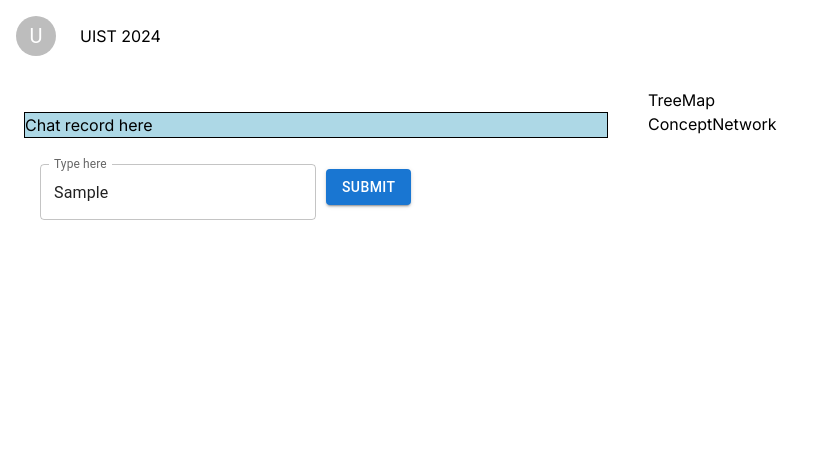
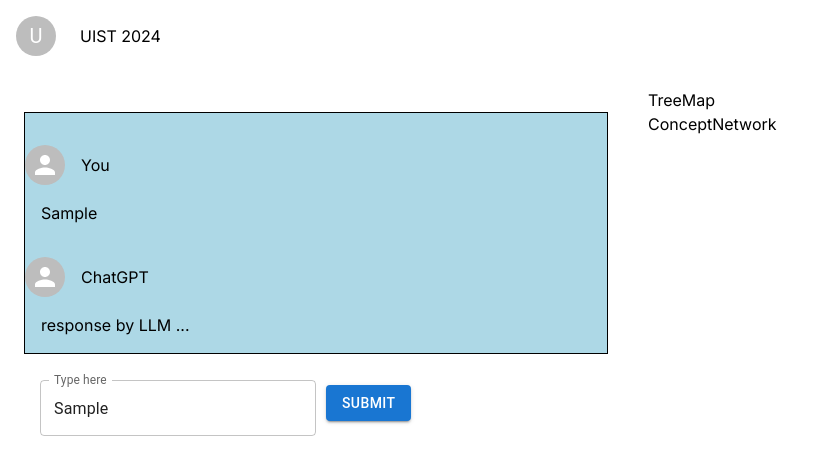
Before and after one commit to kenglwo/UIST2024, a Next.js app in the folder frontend/app/: page /interface in a window 1280 px wide. Both pictures are taken after typing "Sample" into the empty fields and a click on the button "SUBMIT". Shown: the top 474 px of the page, without its empty margins (0-824 px from the left). Built offline with nearby package versions, Linux system fonts and the light colour scheme.

Commit message:
:sparkles: show conversation flow

```diff
--- a/frontend/app/app/interface/components/ChatRecord.tsx
+++ b/frontend/app/app/interface/components/ChatRecord.tsx
@@ -1,10 +1,13 @@
 import React, { useState, useEffect } from "react";
 import Box from "@mui/material/Box";
+import Avatar from "@mui/material/Avatar";
+import Stack from "@mui/material/Stack";
 import TextField from "@mui/material/TextField";
 import Button from "@mui/material/Button";
 import { UserInfo, ConversationData } from "../types";
 
 import styles from "../styles.module.css";
+import { clear } from "console";
 
 interface Props {
   userInfo: UserInfo | null;
@@ -12,18 +15,71 @@ interface Props {
 
 export default function ChatRecord(props: Props) {
   const [userInputPrompt, setUserInputPrompt] = useState<string>("");
+  const [conversationData, setConversationData] = useState<ConversationData[]>(
+    [],
+  );
 
   const onChangeTextField = (inputText: string) => {
     setUserInputPrompt(inputText);
   };
 
   const onSubmit = () => {
+    if (props.userInfo === null) return;
+    const newConversationDataUser: ConversationData = {
+      userId: props.userInfo.userId,
+      role: "user",
+      content: userInputPrompt,
+    };
+    // setConversationData([...conversationData, newConversationDataUser]);
     // TODO: sent userInputPrompt to ChatGPT
+    //
+    //
+    // TODO: set response by LLM
+    const newConversationDataLLM: ConversationData = {
+      userId: props.userInfo.userId,
+      role: "system",
+      content: "response by LLM ...",
+    };
+
+    setConversationData([
+      ...conversationData,
+      newConversationDataUser,
+      newConversationDataLLM,
+    ]);
   };
 
   return (
     <Box sx={{ m: 3 }}>
-      <Box className={styles.border_solid}>Chat record here</Box>
+      <Box className={styles.border_solid}>
+        {conversationData.map((conversation, i) => (
+          <Box
+            key={i}
+            className={`${
+              conversation.role === "user"
+                ? styles.chatbox_user
+                : styles.chatbox_llm
+            }`}
+            sx={{ mt: 4, whiteSpace: "pre-wrap" }}
+          >
+            <Stack
+              direction="row"
+              spacing={2}
+              sx={{ display: "flex", alignItems: "center" }}
+            >
+              <Avatar
+                alt={conversation.role === "user" ? "U" : "C"}
+                // src={`/images/${
+                //   conversation.role === "user" ? "user.png" : "student.jpeg"
+                // }`}
+              />
+              <h3>{conversation.role === "user" ? "You" : "ChatGPT"}</h3>
+            </Stack>
+            <Box sx={{ m: 2, textAlign: "left", whiteSpace: "pre-wrap" }}>
+              <p>{conversation.content}</p>
+            </Box>
+          </Box>
+        ))}
+      </Box>
       <Box
         sx={{
           m: 2,
--- a/frontend/app/app/interface/components/types.ts
+++ b/frontend/app/app/interface/components/types.ts
@@ -1,8 +1,8 @@
-export Interface UserInfo {
+export interface UserInfo {
   userId: string;
   userName: string;
 }
-export Interface UserInfo {
+export interface UserInfo {
   userId: string;
   userName: string;
 }
--- a/frontend/app/app/interface/styles.module.css
+++ b/frontend/app/app/interface/styles.module.css
@@ -11,3 +11,13 @@
 .text_center {
   text-align: center;
 }
+
+.chatbox_user {
+  /* display: flex; */
+  /* flex-direction: row-reverse; */
+}
+
+.chatbox_llm {
+  /* display: flex; */
+  /* flex-direction: row; */
+}
--- a/frontend/app/app/interface/types.ts
+++ b/frontend/app/app/interface/types.ts
@@ -4,6 +4,7 @@ export interface UserInfo {
 }
 
 export interface ConversationData {
+  userId: string;
   role: string;
   content: string;
 }
```
